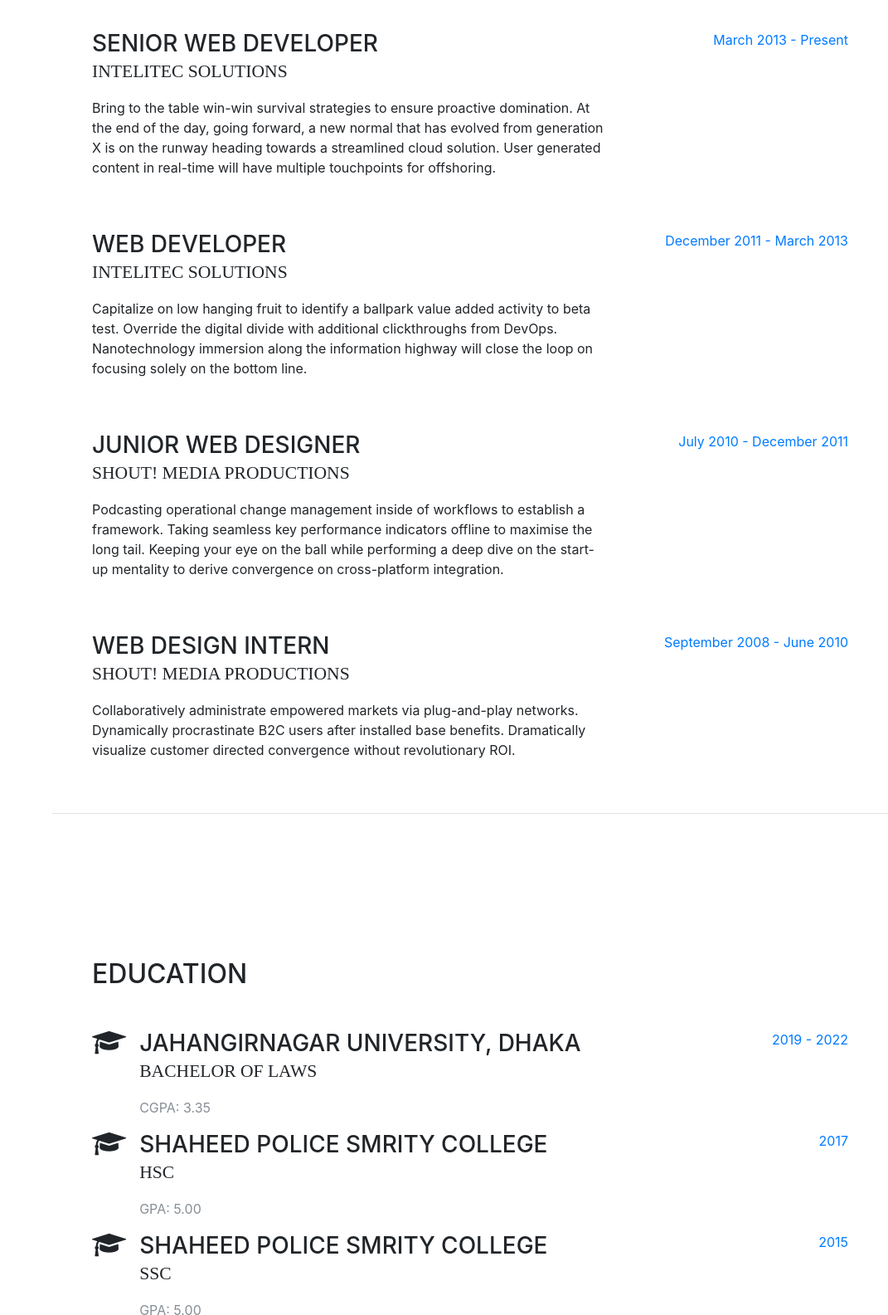
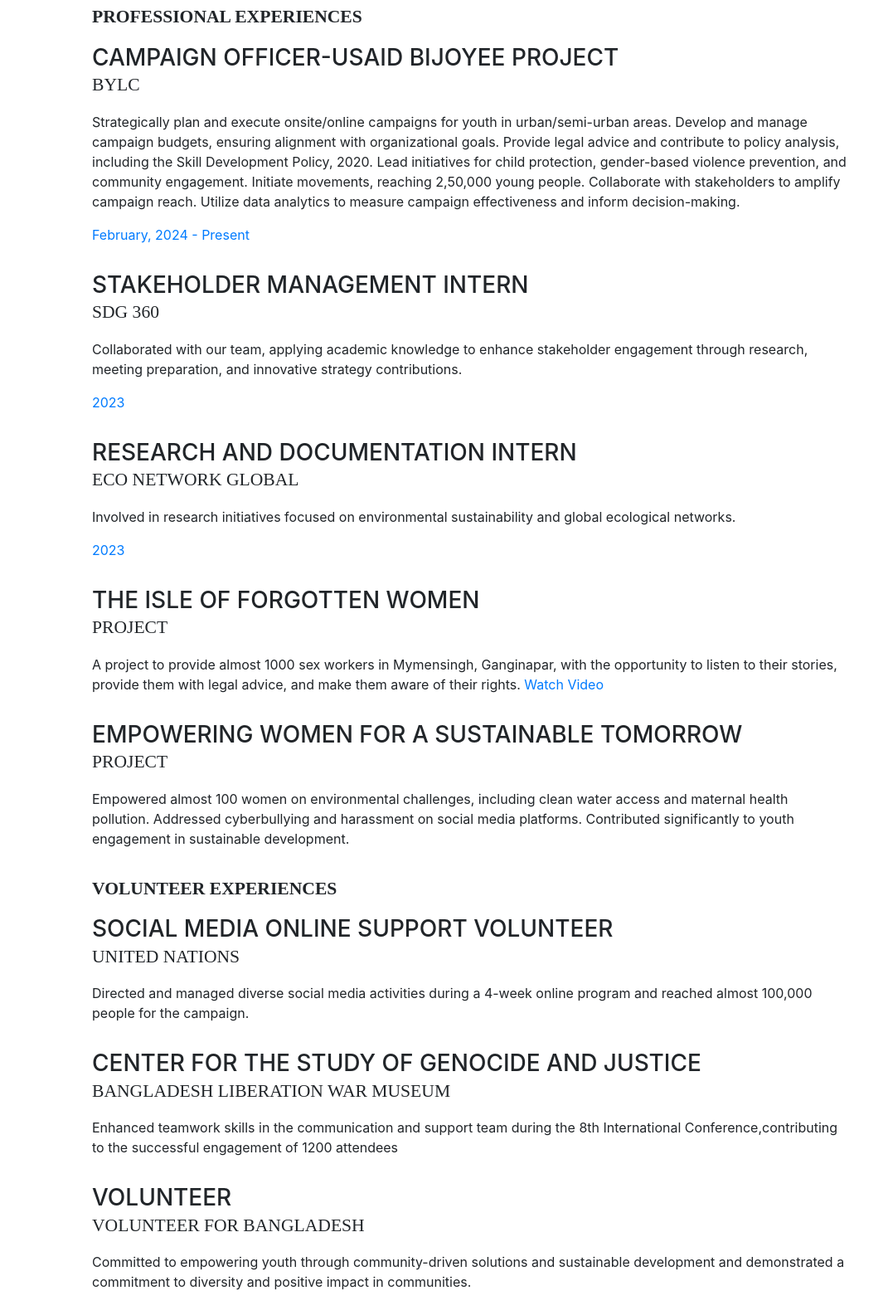
Before and after one commit to ahona910/ahona910.github.io, a website with bundled scripts: page index.html in a window 1280 px wide. Shown: the part 898-2483 px from the top of the page at 83% size, without its empty margins (209-1280 px from the left). Built offline with nearby package versions, Linux system fonts and the light colour scheme; a web font is replaced by a local one.

Commit message:
add: experiences

```diff
--- a/index.html
+++ b/index.html
@@ -158,77 +158,173 @@
         id="experience"
       >
         <div class="my-auto">
-          <h2 class="mb-5">Experience</h2>
+          <h2 class="mb-3">Experience</h2>
 
-          <div class="resume-item d-flex flex-column flex-md-row mb-5">
+          <!-- PROFESSIONAL EXPERIENCES -->
+          <div class="subheading mb-3"><b>Professional Experiences</b></div>
+
+          <div class="resume-item d-flex flex-column flex-md-row mb-3">
             <div class="resume-content mr-auto">
-              <h3 class="mb-0">Senior Web Developer</h3>
-              <div class="subheading mb-3">Intelitec Solutions</div>
+              <h3 class="mb-0">Campaign Officer-USAID Bijoyee Project</h3>
+              <div class="subheading mb-3">BYLC</div>
               <p>
-                Bring to the table win-win survival strategies to ensure
-                proactive domination. At the end of the day, going forward, a
-                new normal that has evolved from generation X is on the runway
-                heading towards a streamlined cloud solution. User generated
-                content in real-time will have multiple touchpoints for
-                offshoring.
+                Strategically plan and execute onsite/online campaigns for youth
+                in urban/semi-urban areas. Develop and manage campaign budgets,
+                ensuring alignment with organizational goals. Provide legal
+                advice and contribute to policy analysis, including the Skill
+                Development Policy, 2020. Lead initiatives for child protection,
+                gender-based violence prevention, and community engagement.
+                Initiate movements, reaching 2,50,000 young people. Collaborate
+                with stakeholders to amplify campaign reach. Utilize data
+                analytics to measure campaign effectiveness and inform
+                decision-making.
               </p>
-            </div>
-            <div class="resume-date text-md-right">
-              <span class="text-primary">March 2013 - Present</span>
+              <p><span class="text-primary">February, 2024 - Present</span></p>
             </div>
           </div>
 
-          <div class="resume-item d-flex flex-column flex-md-row mb-5">
+          <div class="resume-item d-flex flex-column flex-md-row mb-3">
             <div class="resume-content mr-auto">
-              <h3 class="mb-0">Web Developer</h3>
-              <div class="subheading mb-3">Intelitec Solutions</div>
+              <h3 class="mb-0">Stakeholder Management Intern</h3>
+              <div class="subheading mb-3">SDG 360</div>
               <p>
-                Capitalize on low hanging fruit to identify a ballpark value
-                added activity to beta test. Override the digital divide with
-                additional clickthroughs from DevOps. Nanotechnology immersion
-                along the information highway will close the loop on focusing
-                solely on the bottom line.
+                Collaborated with our team, applying academic knowledge to
+                enhance stakeholder engagement through research, meeting
+                preparation, and innovative strategy contributions.
               </p>
-            </div>
-            <div class="resume-date text-md-right">
-              <span class="text-primary">December 2011 - March 2013</span>
+              <p><span class="text-primary">2023</span></p>
             </div>
           </div>
 
-          <div class="resume-item d-flex flex-column flex-md-row mb-5">
+          <div class="resume-item d-flex flex-column flex-md-row mb-3">
             <div class="resume-content mr-auto">
-              <h3 class="mb-0">Junior Web Designer</h3>
-              <div class="subheading mb-3">Shout! Media Productions</div>
+              <h3 class="mb-0">Research and Documentation Intern</h3>
+              <div class="subheading mb-3">Eco Network Global</div>
               <p>
-                Podcasting operational change management inside of workflows to
-                establish a framework. Taking seamless key performance
-                indicators offline to maximise the long tail. Keeping your eye
-                on the ball while performing a deep dive on the start-up
-                mentality to derive convergence on cross-platform integration.
+                Involved in research initiatives focused on environmental
+                sustainability and global ecological networks.
               </p>
-            </div>
-            <div class="resume-date text-md-right">
-              <span class="text-primary">July 2010 - December 2011</span>
+              <p><span class="text-primary">2023</span></p>
             </div>
           </div>
 
-          <div class="resume-item d-flex flex-column flex-md-row">
+          <!-- Add other professional experiences here -->
+
+          <!-- PROJECTS -->
+          <div class="resume-item d-flex flex-column flex-md-row mb-3">
             <div class="resume-content mr-auto">
-              <h3 class="mb-0">Web Design Intern</h3>
-              <div class="subheading mb-3">Shout! Media Productions</div>
+              <h3 class="mb-0">The Isle of Forgotten Women</h3>
+              <div class="subheading mb-3">Project</div>
               <p>
-                Collaboratively administrate empowered markets via plug-and-play
-                networks. Dynamically procrastinate B2C users after installed
-                base benefits. Dramatically visualize customer directed
-                convergence without revolutionary ROI.
+                A project to provide almost 1000 sex workers in Mymensingh,
+                Ganginapar, with the opportunity to listen to their stories,
+                provide them with legal advice, and make them aware of their
+                rights.
+                <a
+                  href="https://www.youtube.com/watch?v=6EVyNnh8nXQ&t=2s"
+                  target="_blank"
+                  >Watch Video</a
+                >
               </p>
             </div>
-            <div class="resume-date text-md-right">
-              <span class="text-primary">September 2008 - June 2010</span>
+          </div>
+
+          <div class="resume-item d-flex flex-column flex-md-row mb-3">
+            <div class="resume-content mr-auto">
+              <h3 class="mb-0">Empowering Women for a Sustainable Tomorrow</h3>
+              <div class="subheading mb-3">Project</div>
+              <p>
+                Empowered almost 100 women on environmental challenges,
+                including clean water access and maternal health pollution.
+                Addressed cyberbullying and harassment on social media
+                platforms. Contributed significantly to youth engagement in
+                sustainable development.
+              </p>
             </div>
           </div>
+
+          <!-- VOLUNTEER EXPERIENCES -->
+          <div class="subheading mb-3"><b>Volunteer Experiences</b></div>
+
+          <div class="resume-item d-flex flex-column flex-md-row mb-3">
+            <div class="resume-content mr-auto">
+              <h3 class="mb-0">Social Media Online Support Volunteer</h3>
+              <div class="subheading mb-3">United Nations</div>
+              <p>
+                Directed and managed diverse social media activities during a
+                4-week online program and reached almost 100,000 people for the
+                campaign.
+              </p>
+            </div>
+          </div>
+          <div class="resume-item d-flex flex-column flex-md-row mb-3">
+            <div class="resume-content mr-auto">
+              <h3 class="mb-0">Center for the Study of Genocide and Justice</h3>
+              <div class="subheading mb-3">
+                Bangladesh Liberation War Museum
+              </div>
+              <p>
+                Enhanced teamwork skills in the communication and support team
+                during the 8th International Conference,contributing to the
+                successful engagement of 1200 attendees
+              </p>
+            </div>
+          </div>
+          <div class="resume-item d-flex flex-column flex-md-row mb-3">
+            <div class="resume-content mr-auto">
+              <h3 class="mb-0">Volunteer</h3>
+              <div class="subheading mb-3">Volunteer for Bangladesh</div>
+              <p>
+                Committed to empowering youth through community-driven solutions
+                and sustainable development and demonstrated a commitment to
+                diversity and positive impact in communities.
+              </p>
+            </div>
+          </div>
+
+          <div class="resume-item d-flex flex-column flex-md-row mb-3">
+            <div class="resume-content mr-auto">
+              <h3 class="mb-0">Volunteer</h3>
+              <div class="subheading mb-3">
+                International Human Rights Journalist Society
+              </div>
+              <p>
+                Actively addressing human rights violations, advocating for
+                individuals’ rights, and engaging in impactful initiatives to
+                raise awareness about rights and violations,personally reached
+                out to and supported 25 individuals to date.
+              </p>
+            </div>
+          </div>
+
+          <!-- Add other volunteer experiences here -->
+
+          <!-- TRAINING & CERTIFICATION -->
+          <div class="subheading mb-3"><b>Training & Certification</b></div>
+          <ul class="fa-ul mb-0">
+            <li class="mb-3">
+              <i class="fa-li fas fa-certificate fa-lg"></i>
+              <span style="font-size: 18px"
+                >22nd Human Rights Summer School by ELCOP (Certificate)</span
+              >
+            </li>
+            <li class="mb-3">
+              <i class="fa-li fas fa-certificate fa-lg"></i>
+              <span style="font-size: 18px"
+                >Development Training Conference, Mozambique</span
+              >
+            </li>
+            <li class="mb-3">
+              <i class="fa-li fas fa-certificate fa-lg"></i>
+              <span style="font-size: 18px"
+                >Workshop on Legal Research and Writing Techniques
+                (Certificate)</span
+              >
+            </li>
+          </ul>
         </div>
       </section>
+
       <!-- Page 3 -->
       <section
         class="resume-section p-3 p-lg-5 d-flex flex-column"
@@ -274,7 +370,7 @@
           </div>
         </div>
       </section>
-
+      <!-- Page 4 -->
       <section class="resume-section p-3 p-lg-5 d-flex flex-column" id="skills">
         <div class="my-auto">
           <h2 class="mb-5">Skills</h2>
@@ -422,7 +518,7 @@
           </ul>
         </div>
       </section>
-
+      <!-- Page 5 -->
       <section
         class="resume-section p-3 p-lg-5 d-flex flex-column"
         id="interests"
@@ -500,7 +596,6 @@
           </ul>
         </div>
       </section>
-
       <!-- Page 6 -->
       <section class="resume-section p-3 p-lg-5 d-flex flex-column" id="awards">
         <div class="my-auto">
```
